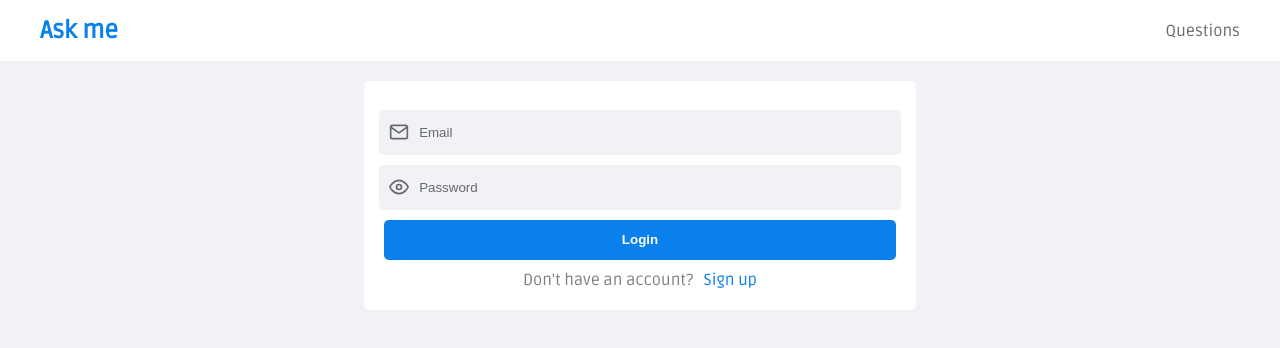
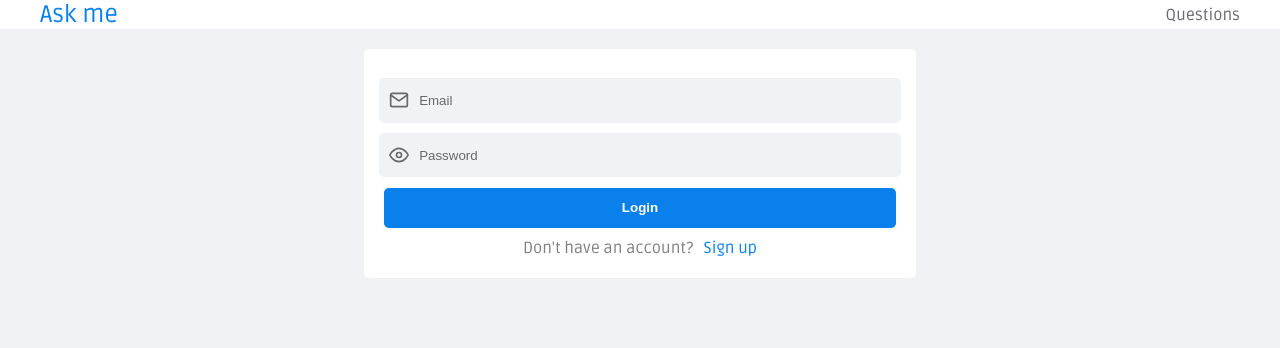
Before and after one commit to scokljat/ask-app-client, a React (Create React App) app: page / in a window 1280 px wide. Shown: the top 348 px of the page. Built offline with nearby package versions, Linux system fonts and the light colour scheme.

Commit message:
Updated style

```diff
--- a/src/components/navbar/Navbar.js
+++ b/src/components/navbar/Navbar.js
@@ -22,7 +22,7 @@
   return (
     <Wrapper>
       <Container>
-        <Title>Ask me</Title>
+        <Title to="/">Ask me</Title>
         {isLoggedIn ? (
           <>
             <LinksContainer>
--- a/src/components/navbar/NavbarStyle.js
+++ b/src/components/navbar/NavbarStyle.js
@@ -15,6 +15,7 @@
 
   @media (max-width: 430px) {
     padding: 0.18rem;
+    padding-top: 1.5rem;
     height: 3rem;
   }
 `;
@@ -57,7 +58,8 @@
   }
 `;
 
-export const Title = styled.h1`
+export const Title = styled(NavLink)`
+  text-decoration: none;
   color: ${colors.blue};
   font-size: 1.5rem;
 
--- a/src/pages/auth/Login.js
+++ b/src/pages/auth/Login.js
@@ -74,7 +74,7 @@
         <Button title="Login" type="submit" height="2.5rem" width="100%" />
 
         <InnerContainer>
-          <Text style={{ color: colors.gray, fontSize: "16px" }}>
+          <Text style={{ color: colors.gray, fontSize: "1rem" }}>
             Don't have an account?
           </Text>
           <StyledNavLink to="/register">Sign up</StyledNavLink>
--- a/src/pages/auth/Register.js
+++ b/src/pages/auth/Register.js
@@ -96,9 +96,9 @@
           />
         </InputWrapper>
         {errors.password && <Text>{errors.password.message}</Text>}
-        <Button title="Sign up" type="submit" height="40px" />
+        <Button title="Sign up" type="submit" height="40px" width="100%" />
         <InnerContainer>
-          <Text style={{ color: colors.gray, fontSize: "16px" }}>
+          <Text style={{ color: colors.gray, fontSize: "1rem" }}>
             Have an account?
           </Text>
           <StyledNavLink to="/">Sign in</StyledNavLink>
```
